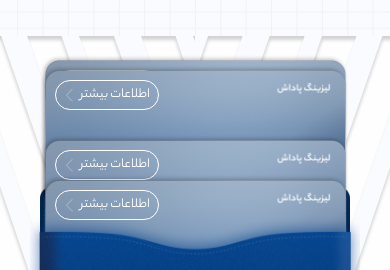
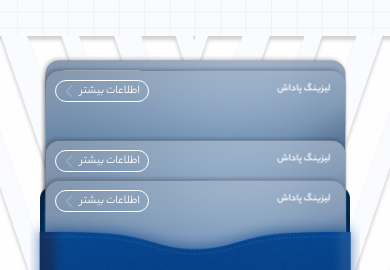
Before and after one commit to danialnoaein/pphh, a Next.js app: page / in a window 390 px wide. Shown: the part 348-618 px from the top of the page. Built offline with nearby package versions, Linux system fonts and the light colour scheme.

Commit message:
fix: resolve in responsive cards

```diff
--- a/src/views/pages/home/Cards.tsx
+++ b/src/views/pages/home/Cards.tsx
@@ -148,9 +148,9 @@ const Cards = () => {
                 <div className="absolute top-4 left-4 flex items-center space-x-2">
                   <Link
                     href={"#"}
-                    className="border border-white rounded-2xl px-2 text-sm py-1 flex items-center text-white"
+                    className="border border-white rounded-2xl px-2 text-sm py-[2px] md:py-1 flex items-center text-white"
                   >
-                    <span>اطلاعات بیشتر</span>
+                    <span className="text-xs md:text-sm ">اطلاعات بیشتر</span>
                     <div>
                       <ArrowLeft />
                     </div>
```
